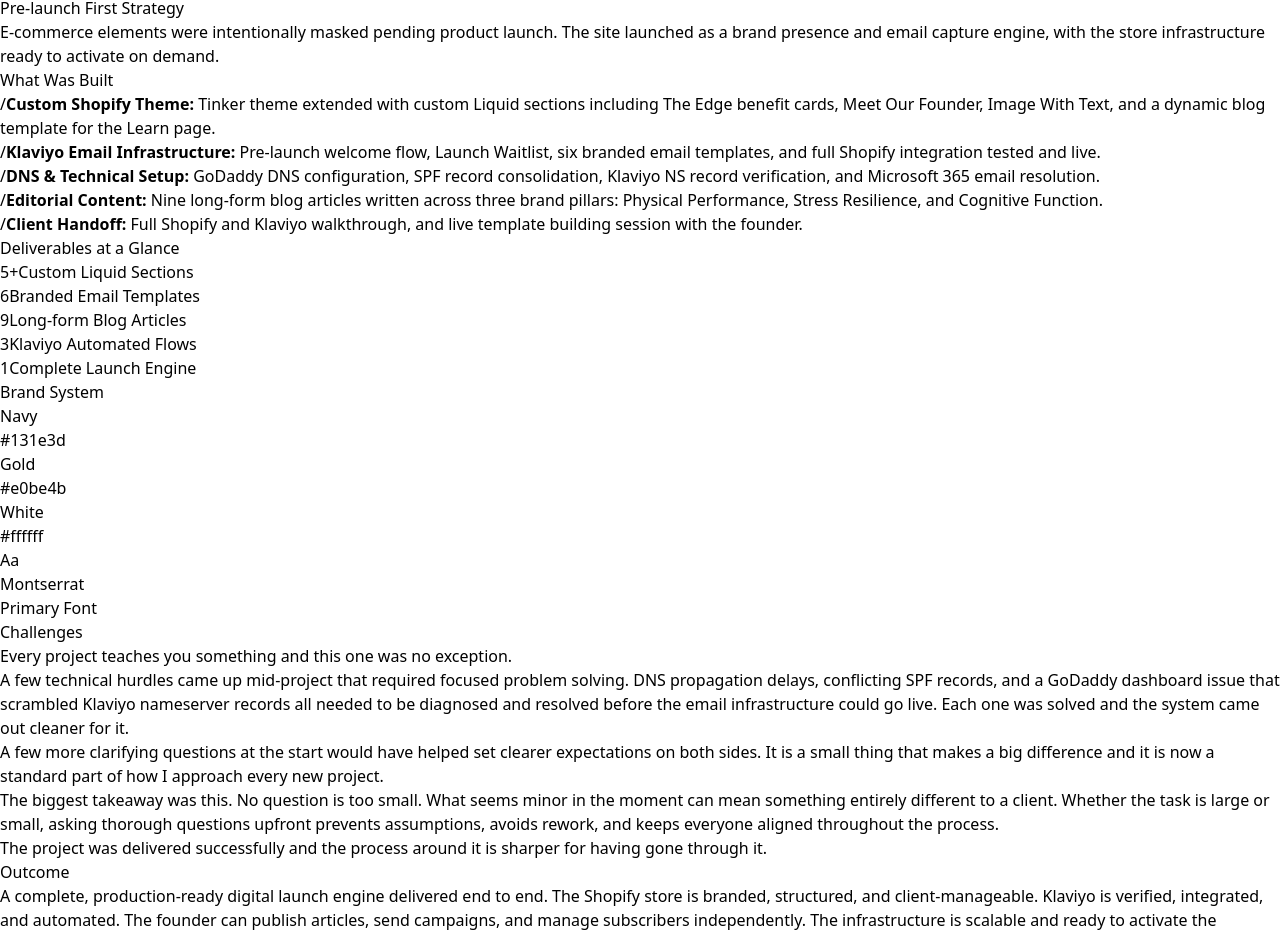
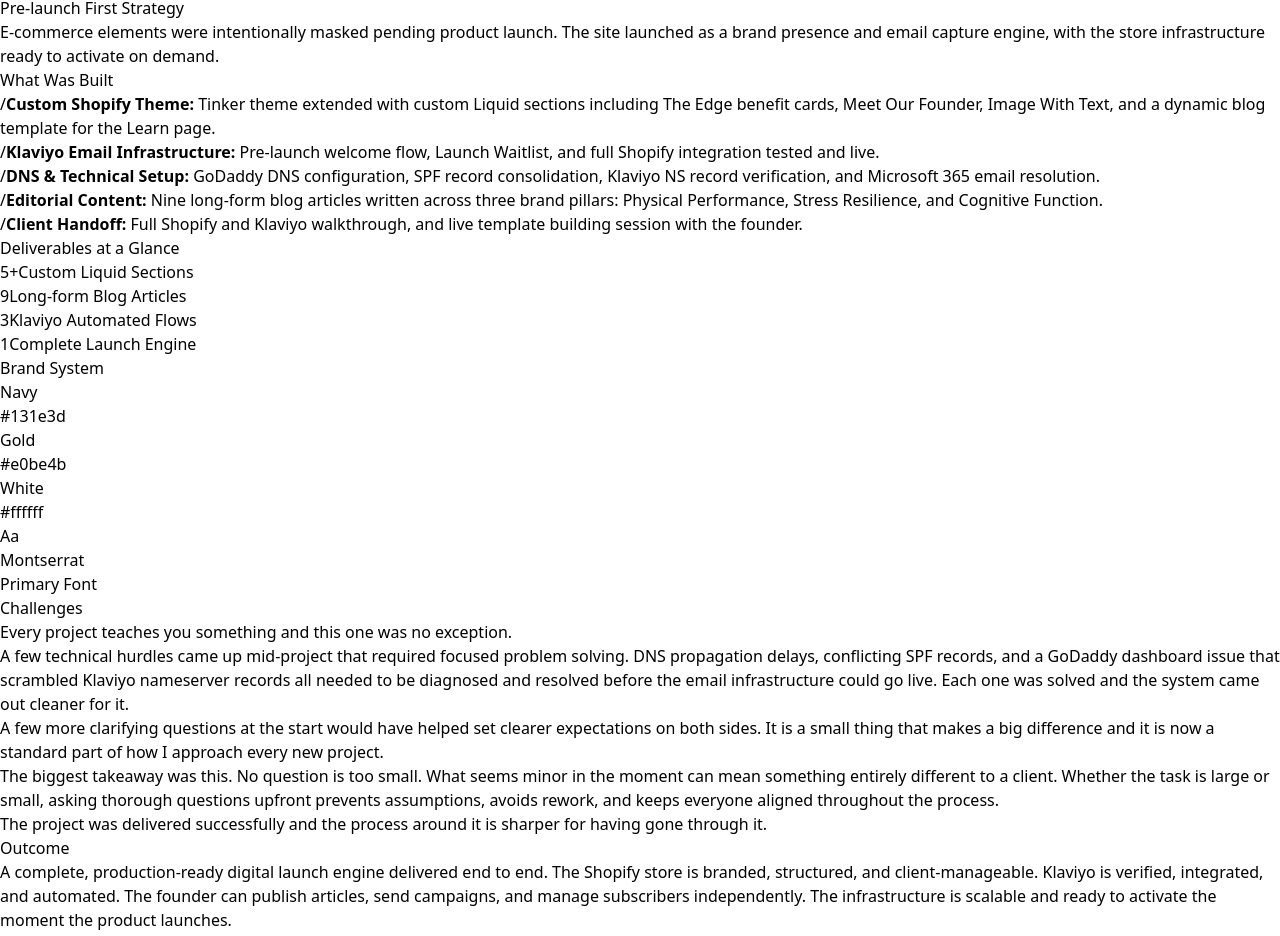
Before and after one commit to rpg225/tailwind-portfolio, a React (Vite) app: page /thrivevantagecase-study in a window 1280 px wide. Shown: the part 1276-2212 px from the top of the page. Built offline with nearby package versions, Linux system fonts and the light colour scheme.

Commit message:
updated copy

```diff
--- a/src/components/ThriveVantageCaseStudy.jsx
+++ b/src/components/ThriveVantageCaseStudy.jsx
@@ -28,7 +28,6 @@
 
   const deliverables = [
     { number: "5+", label: "Custom Liquid Sections" },
-    { number: "6",  label: "Branded Email Templates" },
     { number: "9",  label: "Long-form Blog Articles" },
     { number: "3",  label: "Klaviyo Automated Flows" },
     { number: "1",  label: "Complete Launch Engine" },
@@ -128,7 +127,7 @@
               </li>
               <li className="flex gap-3">
                 <span className="text-amber-400 font-bold">/</span>
-                <span><strong>Klaviyo Email Infrastructure:</strong> Pre-launch welcome flow, Launch Waitlist, six branded email templates, and full Shopify integration tested and live.</span>
+                <span><strong>Klaviyo Email Infrastructure:</strong> Pre-launch welcome flow, Launch Waitlist, and full Shopify integration tested and live.</span>
               </li>
               <li className="flex gap-3">
                 <span className="text-amber-400 font-bold">/</span>
```
